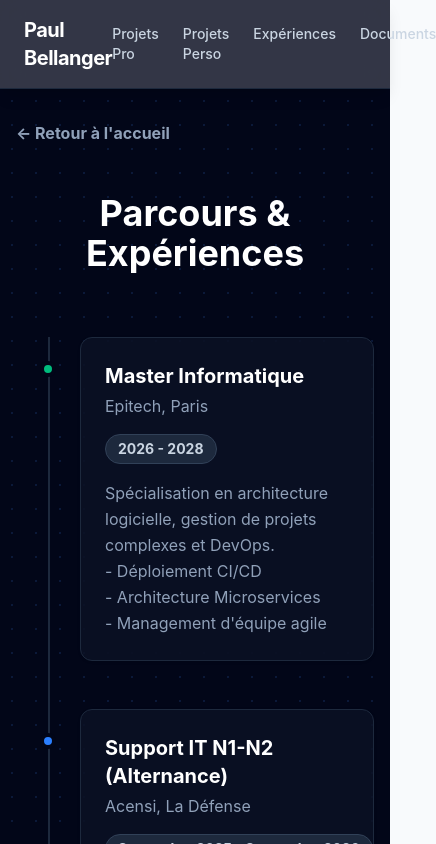
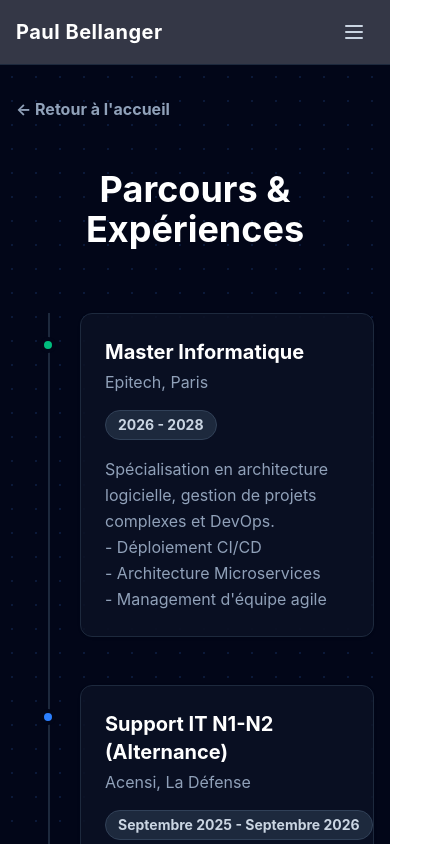
Before and after one commit to Methdec/Portfolio, a React (Vite) app: page /experiences in a window 390 px wide. Shown: the top 844 px of the page, 436 px wide, since content can reach past the window. Built offline with nearby package versions, Linux system fonts and the light colour scheme.

Commit message:
ajout burger menu et correction bug safari

```diff
--- a/index.html
+++ b/index.html
@@ -4,7 +4,7 @@
     <meta charset="UTF-8" />
     <link rel="icon" type="image/svg+xml" href="/favicon.svg" />
     <meta name="viewport" content="width=device-width, initial-scale=1.0" />
-    <title>mon-portfolio</title>
+    <title>portfolio-Paul-BELLANGER</title>
   </head>
   <body>
     <div id="root"></div>
--- a/package.json
+++ b/package.json
@@ -1,5 +1,5 @@
 {
-  "name": "mon-portfolio",
+  "name": "portfolio-Paul-BELLANGER",
   "private": true,
   "version": "0.0.0",
   "type": "module",
--- a/src/components/Navbar.jsx
+++ b/src/components/Navbar.jsx
@@ -1,49 +1,113 @@
+import { useState } from 'react';
 import { Link, useLocation } from 'react-router-dom';
 
 export default function Navbar() {
+  const [isOpen, setIsOpen] = useState(false);
   const location = useLocation();
+
+  const toggleMenu = () => setIsOpen(!isOpen);
+  const closeMenu = () => setIsOpen(false);
 
   if (location.pathname === '/') {
     return null;
   }
 
+  // Fonction utilitaire pour surligner le lien actif
+  const isActive = (path) => location.pathname === path;
+
   return (
-    <nav className="sticky top-0 z-50 bg-slate-950/80 backdrop-blur-md border-b border-slate-800 px-6 py-4 flex justify-between items-center shadow-lg">
+    <nav className="bg-slate-950/80 backdrop-blur-md border-b border-slate-800 sticky top-0 z-50">
+      <div className="max-w-6xl mx-auto px-4 md:px-8">
+        <div className="flex justify-between items-center h-16">
 
-      {/* Logo / Nom à gauche */}
-      <div className="text-xl font-bold tracking-tight">
-        <Link to="/" className="text-white hover:text-blue-400 transition-colors decoration-transparent">
+          <Link to="/" onClick={closeMenu} className="text-white font-bold text-xl tracking-wide">
             Paul Bellanger
           </Link>
-      </div>
 
-      {/* Liens de navigation à droite */}
-      <div className="flex gap-6">
+          {/* Menu Desktop */}
+          <div className="hidden md:flex gap-8">
             <Link
               to="/projets/pro"
-          className="text-slate-300 hover:text-blue-400 transition-colors font-medium text-sm md:text-base decoration-transparent"
+              className={`font-medium transition-colors ${isActive('/projets/pro') ? 'text-white' : 'text-slate-400 hover:text-white'}`}
             >
               Projets Pro
             </Link>
             <Link
               to="/projets/perso"
-          className="text-slate-300 hover:text-purple-400 transition-colors font-medium text-sm md:text-base decoration-transparent"
+              className={`font-medium transition-colors ${isActive('/projets/perso') ? 'text-white' : 'text-slate-400 hover:text-white'}`}
             >
               Projets Perso
             </Link>
             <Link
               to="/experiences"
-          className="text-slate-300 hover:text-emerald-400 transition-colors font-medium text-sm md:text-base decoration-transparent"
+              className={`font-medium transition-colors ${isActive('/experiences') ? 'text-white' : 'text-slate-400 hover:text-white'}`}
             >
               Expériences
             </Link>
             <Link
               to="/documents"
-          className="text-slate-300 hover:text-amber-400 transition-colors font-medium text-sm md:text-base decoration-transparent"
+              className={`font-medium transition-colors ${isActive('/documents') ? 'text-white' : 'text-slate-400 hover:text-white'}`}
             >
               Documents
             </Link>
           </div>
+
+          {/* Bouton Burger Mobile */}
+          <div className="md:hidden flex items-center">
+            <button
+              onClick={toggleMenu}
+              className="text-slate-300 hover:text-white focus:outline-none p-2"
+              aria-label="Menu principal"
+            >
+              {isOpen ? (
+                <svg className="w-6 h-6" fill="none" stroke="currentColor" viewBox="0 0 24 24">
+                  <path strokeLinecap="round" strokeLinejoin="round" strokeWidth="2" d="M6 18L18 6M6 6l12 12" />
+                </svg>
+              ) : (
+                <svg className="w-6 h-6" fill="none" stroke="currentColor" viewBox="0 0 24 24">
+                  <path strokeLinecap="round" strokeLinejoin="round" strokeWidth="2" d="M4 6h16M4 12h16M4 18h16" />
+                </svg>
+              )}
+            </button>
+          </div>
+        </div>
+      </div>
+
+      {/* Menu Mobile (Dropdown) */}
+      {isOpen && (
+        <div className="md:hidden bg-slate-900 border-b border-slate-800 shadow-xl absolute w-full">
+          <div className="px-4 pt-2 pb-4 space-y-2">
+            <Link
+              to="/projets/pro"
+              onClick={closeMenu}
+              className={`block px-4 py-3 rounded-lg font-medium transition-colors ${isActive('/projets/pro') ? 'bg-slate-800 text-white' : 'text-slate-400 hover:bg-slate-800/50 hover:text-white'}`}
+            >
+              Projets Pro
+            </Link>
+            <Link
+              to="/projets/perso"
+              onClick={closeMenu}
+              className={`block px-4 py-3 rounded-lg font-medium transition-colors ${isActive('/projets/perso') ? 'bg-slate-800 text-white' : 'text-slate-400 hover:bg-slate-800/50 hover:text-white'}`}
+            >
+              Projets Perso
+            </Link>
+            <Link
+              to="/experiences"
+              onClick={closeMenu}
+              className={`block px-4 py-3 rounded-lg font-medium transition-colors ${isActive('/experiences') ? 'bg-slate-800 text-white' : 'text-slate-400 hover:bg-slate-800/50 hover:text-white'}`}
+            >
+              Expériences
+            </Link>
+            <Link
+              to="/documents"
+              onClick={closeMenu}
+              className={`block px-4 py-3 rounded-lg font-medium transition-colors ${isActive('/documents') ? 'bg-slate-800 text-white' : 'text-slate-400 hover:bg-slate-800/50 hover:text-white'}`}
+            >
+              Documents
+            </Link>
+          </div>
+        </div>
+      )}
     </nav>
   );
 }
--- a/src/index.css
+++ b/src/index.css
@@ -1,5 +1,6 @@
 @import "tailwindcss";
 
-body {
-  background-color: #f8fafc;
+html, body {
+  overflow-x: hidden;
+  width: 100%;
 }
```
Also changed, not shown: 1 other file (tests, documents, lock files or other folders). Lines whose indentation alone changed are shown as unchanged.
